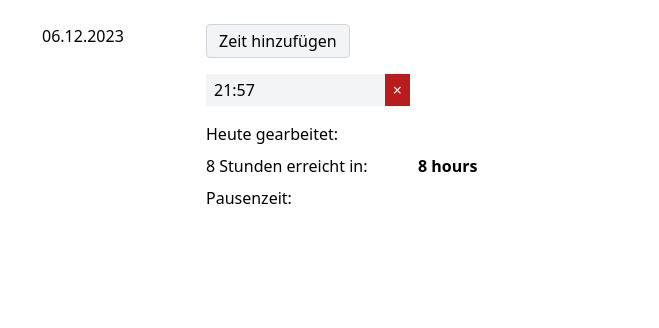
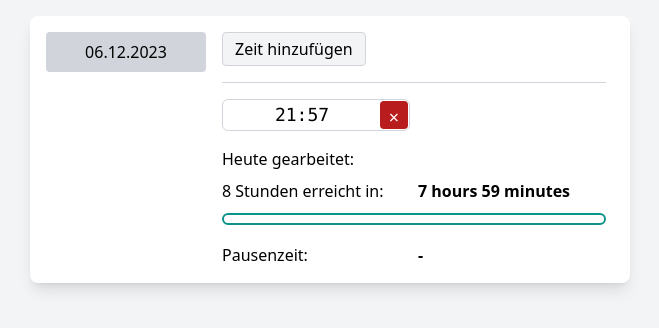
Before and after one commit to alinnert/timetracker, a Vue app: page / in a window 1280 px wide. Both pictures are taken after a click on the button "Zeit hinzufügen". Shown: the top 328 px of the page, without its empty margins (310-969 px from the left). Built offline with nearby package versions, Linux system fonts and the light colour scheme.

Commit message:
Some calculation fixes, add progress bar
Live update with current time.
Some UI updates.

```diff
--- a/index.html
+++ b/index.html
@@ -6,7 +6,7 @@
     <meta name="viewport" content="width=device-width, initial-scale=1.0">
     <title>Timetracker</title>
   </head>
-  <body>
+  <body class="sm:bg-gray-100">
     <div id="app"></div>
     <script type="module" src="/src/main.ts"></script>
   </body>
--- a/src/App.vue
+++ b/src/App.vue
@@ -1,52 +1,33 @@
 <script setup lang="ts">
-import { formatDuration } from 'date-fns'
+import DaySummary from './components/DaySummary.vue'
 import DaysList from './components/DaysList.vue'
 import TimestampList from './components/TimestampList.vue'
 import ToolbarButton from './components/ToolbarButton.vue'
+import UiStack from './components/UiStack.vue'
+import UiToolbar from './components/UiToolbar.vue'
 import { useTimesStore } from './stores/times'
 
 const timesStore = useTimesStore()
 </script>
 
 <template>
-  <div class="grid grid-cols-1 sm:grid-cols-[1fr,600px,1fr] my-4">
-    <div class="grid grid-cols-1 sm:grid-cols-[160px,1fr] gap-2 sm:col-start-2">
-      <div>
+  <div class="grid grid-cols-1 sm:grid-cols-[1fr,600px,1fr] sm:my-4">
+    <div
+      class="grid grid-cols-1 sm:grid-cols-[160px,1fr] gap-2 sm:col-start-2 sm:bg-white p-4 sm:rounded-lg sm:shadow-lg"
+    >
+      <div class="row-start-2 sm:row-start-auto">
         <DaysList :items="timesStore.allDays"></DaysList>
       </div>
 
       <div>
-        <div class="p-2">
+        <UiToolbar>
           <ToolbarButton @click="timesStore.addCurrentTime()">Zeit hinzufügen</ToolbarButton>
-        </div>
+        </UiToolbar>
 
-        <TimestampList></TimestampList>
-
-        <div class="grid grid-cols-2 gap-2 p-2">
-          <div>Heute gearbeitet:</div>
-          <div class="font-bold">
-            {{ formatDuration(timesStore.workTimeOfSelectedDay, { format: ['hours', 'minutes'] }) }}
-          </div>
-          <div>
-            <template v-if="(timesStore.workTimeOfSelectedDay.hours ?? 0) < 8">
-              8 Stunden erreicht in:
-            </template>
-            <template v-else>Überstunden:</template>
-          </div>
-          <div class="font-bold">
-            {{
-              formatDuration(timesStore.remainingWorkTimeOfSelectedDay, {
-                format: ['hours', 'minutes']
-              })
-            }}
-          </div>
-          <div>Pausenzeit:</div>
-          <div class="font-bold">
-            {{
-              formatDuration(timesStore.breakTimeOfSelectedDay, { format: ['hours', 'minutes'] })
-            }}
-          </div>
-        </div>
+        <UiStack>
+          <TimestampList></TimestampList>
+          <DaySummary></DaySummary>
+        </UiStack>
       </div>
     </div>
   </div>
--- /dev/null
+++ b/src/components/DaySummary.vue
@@ -0,0 +1,47 @@
+<script setup lang="ts">
+import { useTimesStore } from '@/stores/times'
+import { formatDuration } from 'date-fns'
+import { computed } from 'vue'
+import { getRatio } from '../lib/date-fns/getRatio'
+
+const timesStore = useTimesStore()
+
+const atLeast8Hours = computed(() => (timesStore.workTimeOfSelectedDay.hours ?? 0) < 8)
+
+const remainingLabel = computed(() =>
+  atLeast8Hours.value ? '8 Stunden erreicht in:' : 'Überstunden:'
+)
+</script>
+
+<template>
+  <div class="grid grid-cols-2 gap-2 px-2">
+    <div>Heute gearbeitet:</div>
+    <div class="font-bold">
+      {{ formatDuration(timesStore.workTimeOfSelectedDay, { format: ['hours', 'minutes'] }) }}
+    </div>
+
+    <div>{{ remainingLabel }}</div>
+    <div class="font-bold">
+      {{
+        formatDuration(timesStore.remainingWorkTimeOfSelectedDay, {
+          format: ['hours', 'minutes']
+        })
+      }}
+    </div>
+
+    <div class="col-span-2">
+      <progress
+        class="w-full appearance-none [&::-webkit-progress-bar]:rounded-full [&::-webkit-progress-bar]:h-3 [&::-webkit-progress-bar]:bg-white [&::-webkit-progress-bar]:border-solid [&::-webkit-progress-bar]:border-2 [&::-webkit-progress-bar]:border-teal-600 [&::-webkit-progress-value]:bg-teal-600"
+        :value="getRatio(timesStore.workTimeOfSelectedDay, { hours: 8 })"
+        max="1"
+      ></progress>
+    </div>
+
+    <div>Pausenzeit:</div>
+    <div class="font-bold">
+      {{
+        formatDuration(timesStore.breakTimeOfSelectedDay, { format: ['hours', 'minutes'] }) || '-'
+      }}
+    </div>
+  </div>
+</template>
--- a/src/components/DaysList.vue
+++ b/src/components/DaysList.vue
@@ -5,7 +5,7 @@ defineProps<{ items: Date[] }>()
 </script>
 
 <template>
-  <div class="flex flex-col">
+  <div class="flex flex-col gap-1">
     <template v-for="(day, index) in items" :key="index">
       <DaysListItem :day="day"></DaysListItem>
     </template>
--- a/src/components/DaysListItem.vue
+++ b/src/components/DaysListItem.vue
@@ -1,11 +1,21 @@
 <script setup lang="ts">
-import { format } from 'date-fns'
+import { useTimesStore } from '@/stores/times'
+import { format, isSameDay } from 'date-fns'
 
 defineProps<{ day: Date }>()
+
+const timesStore = useTimesStore()
 </script>
 
 <template>
-  <div class="px-3 py-2 hover:bg-gray-200">
+  <div
+    class="px-3 py-2 cursor-default text-center rounded select-none"
+    :class="{
+      'hover:bg-gray-200': !isSameDay(timesStore.selectedDay, day),
+      'bg-gray-300': isSameDay(timesStore.selectedDay, day)
+    }"
+    @click="timesStore.setSelectedDay(day)"
+  >
     {{ format(day, 'dd.MM.yyyy') }}
   </div>
 </template>
--- a/src/components/TimestampList.vue
+++ b/src/components/TimestampList.vue
@@ -6,12 +6,12 @@ const timesStore = useTimesStore()
 </script>
 
 <template>
-  <div class="grid grid-cols-2 gap-2 p-2">
+  <div class="grid grid-cols-2 gap-2 px-2">
     <template v-for="(timestamp, index) in timesStore.timestampsOfSelectedDay" :key="index">
-      <div class="grid grid-cols-[1fr,auto] items-center leading-none bg-gray-100">
-        <div class="px-2">{{ format(timestamp, 'HH:mm') }}</div>
+      <div class="flex items-center leading-none border border-gray-300 rounded-md p-px">
+        <div class="flex-grow px-2 text-lg font-mono text-center">{{ format(timestamp, 'HH:mm') }}</div>
         <div
-          class="p-2 bg-red-700 text-white cursor-default"
+          class="p-0.5 bg-red-700 hover:bg-red-600 active:bg-red-800 text-white cursor-default rounded select-none aspect-square h-full text-center text-lg"
           @click="timesStore.removeDate(timestamp)"
         >
           &times;
--- a/src/components/ToolbarButton.vue
+++ b/src/components/ToolbarButton.vue
@@ -1,5 +1,5 @@
 <template>
-  <button class="px-3 py-1 bg-gray-100 hover:bg-gray-200 active:bg-gray-300 rounded border border-gray-300 hover:border-gray-400 active:border-gray-400">
+  <button class="px-3 py-1 bg-gray-100 hover:bg-gray-200 active:bg-gray-300 rounded border border-gray-300 hover:border-gray-400 active:border-gray-400 cursor-default select-none">
     <slot></slot>
   </button>
 </template>
--- /dev/null
+++ b/src/components/UiStack.vue
@@ -0,0 +1,5 @@
+<template>
+  <div class="flex flex-col gap-4">
+    <slot></slot>
+  </div>
+</template>
--- /dev/null
+++ b/src/components/UiToolbar.vue
@@ -0,0 +1,5 @@
+<template>
+  <div class="mx-2 pb-4 mb-4 border-b border-gray-300">
+    <slot></slot>
+  </div>
+</template>
--- /dev/null
+++ b/src/lib/date-fns/getRatio.ts
@@ -0,0 +1,8 @@
+import { add, type Duration } from 'date-fns'
+
+export function getRatio(duration: Duration, compareDuration: Duration): number {
+  const baseDate = new Date(0)
+  const compareDate = add(baseDate, compareDuration)
+  const date = add(baseDate, duration)
+  return 1 / compareDate.getTime() * date.getTime()
+}
--- a/src/stores/times.ts
+++ b/src/stores/times.ts
@@ -11,6 +11,11 @@ const storedTimestamps = (
 
 export const useTimesStore = defineStore('times', () => {
   const timestamps = ref<Date[]>(storedTimestamps)
+  const currentTime = ref<Date>(new Date())
+
+  setInterval(() => {
+    currentTime.value = new Date()
+  }, 1000)
 
   watchEffect(() => {
     const serializedTimestamps = JSON.stringify(
@@ -40,10 +45,12 @@ export const useTimesStore = defineStore('times', () => {
   const workTimeOfSelectedDay = computed((): Duration => {
     const workTimeDurations: Duration[] = []
 
-    timestamps.value.forEach((timestamp, index) => {
+    const list = [...timestampsOfSelectedDay.value, currentTime.value]
+
+    list.forEach((timestamp, index) => {
       if (index % 2 === 0) return
       workTimeDurations.push(
-        intervalToDuration({ start: timestamps.value[index - 1], end: timestamp })
+        intervalToDuration({ start: timestampsOfSelectedDay.value[index - 1], end: timestamp })
       )
     })
 
@@ -53,11 +60,15 @@ export const useTimesStore = defineStore('times', () => {
   const breakTimeOfSelectedDay = computed((): Duration => {
     const breakTimeDurations: Duration[] = []
 
-    timestamps.value.forEach((timestamp, index) => {
+    const list = isSameDay(timestampsOfSelectedDay.value[0], new Date())
+      ? [...timestampsOfSelectedDay.value, currentTime.value]
+      : timestampsOfSelectedDay.value
+
+    list.forEach((timestamp, index) => {
       if (index % 2 === 1 || index === 0) return
 
       breakTimeDurations.push(
-        intervalToDuration({ start: timestamps.value[index - 1], end: timestamp })
+        intervalToDuration({ start: timestampsOfSelectedDay.value[index - 1], end: timestamp })
       )
     })
 
```
